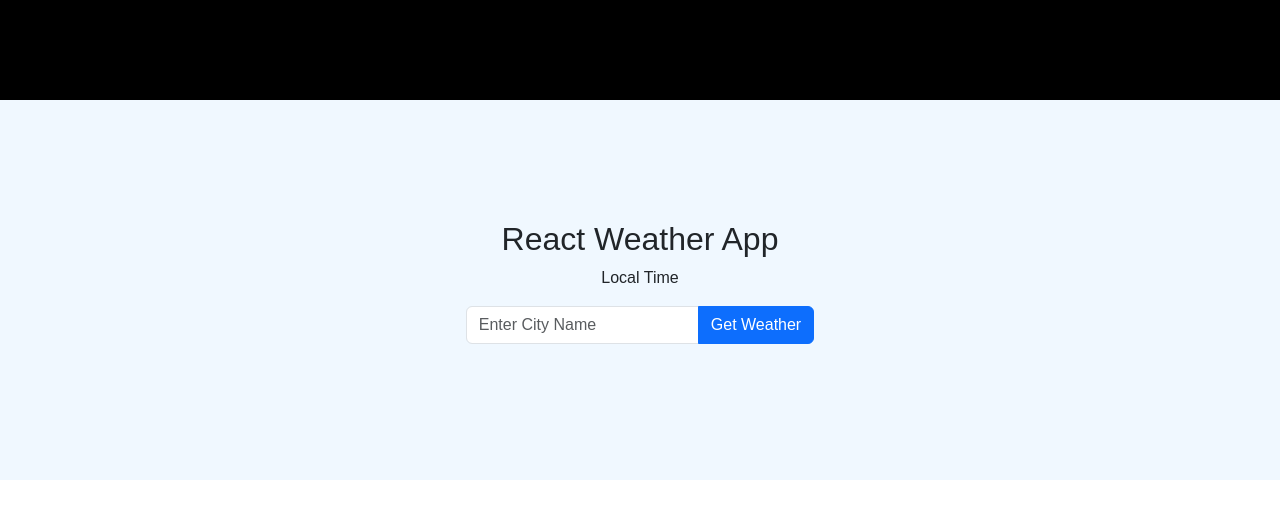
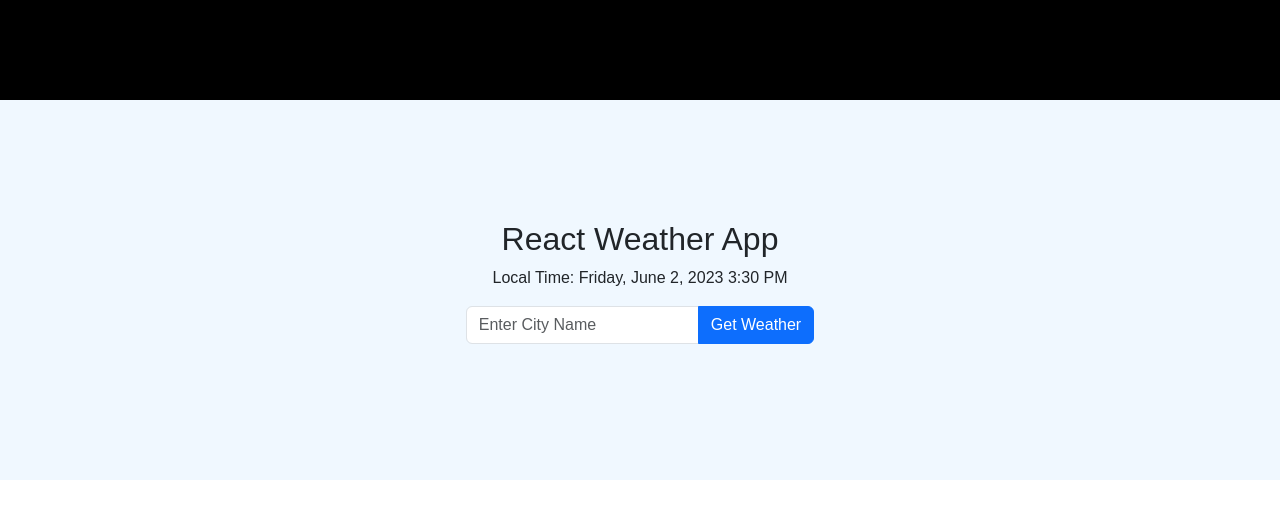
Before and after one commit to Taltos87/my-weather-app, a React (Create React App) app: page / in a window 1280 px wide. Shown: the top 518 px of the page. Built offline with nearby package versions, Linux system fonts and the light colour scheme; no server answers; the HTML template or start-up script is replaced by a standard one.

Commit message:
moment format

```diff
--- a/src/App.css
+++ b/src/App.css
@@ -55,3 +55,8 @@ h2 {
 .card-text {
   color: grey;
 }
+.weather-icons {
+  display: flex;
+  justify-content: center;
+  margin-top: 20px;
+}
--- a/src/App.js
+++ b/src/App.js
@@ -73,7 +73,7 @@ const API_KEY = "2bcda0ef514ca396d716955408357744";
   return (
     <div className="App">
       <h2 className=''>React Weather App</h2>
-      <p className=''>Local Time</p>
+      <p className=''>Local Time: {moment().format('LLLL')} </p>
       <Form
       city={city}
       handleInputChange={handleInputChange}
--- a/src/components/Form.js
+++ b/src/components/Form.js
@@ -1,4 +1,4 @@
-import React, { useState } from 'react';
+import React  from 'react';
 import { Button } from 'react-bootstrap';
 
 const Form = ({ city, handleInputChange, handleSubmit }) => {
@@ -12,8 +12,8 @@ const Form = ({ city, handleInputChange, handleSubmit }) => {
             value={city}
             onChange={handleInputChange}
              />
-             <Button className="btn btn-primary"
-             type="submit">Get Weather</Button>
+             <Button className="btn btn-primary" type="submit">
+                Get Weather</Button>
             </div>
 
        </form>
--- a/src/components/WeatherCard.js
+++ b/src/components/WeatherCard.js
@@ -1,4 +1,4 @@
-import React, { useState , useEffect } from 'react';
+import React from 'react';
 import 'bootstrap/dist/css/bootstrap.min.css';
 
 
@@ -7,7 +7,7 @@ const WeatherCard = ({weatherData}) => {
     <div className='card'>
         <div cardNmae='card-body'>
         <h1 className='card-title'>{weatherData.name}</h1>
-        <p cardNmae='card-text'> Tempreture: {weatherData} C</p>
+        <p cardNmae='card-text'> Tempreture: {Math.round(weatherData.main.temp)}°C</p>
         {/* <p> Humidity: {weatherData} %</p> */}
         <p cardNmae='card-text'> Description: {weatherData.weather[0].description}</p>
 
```
